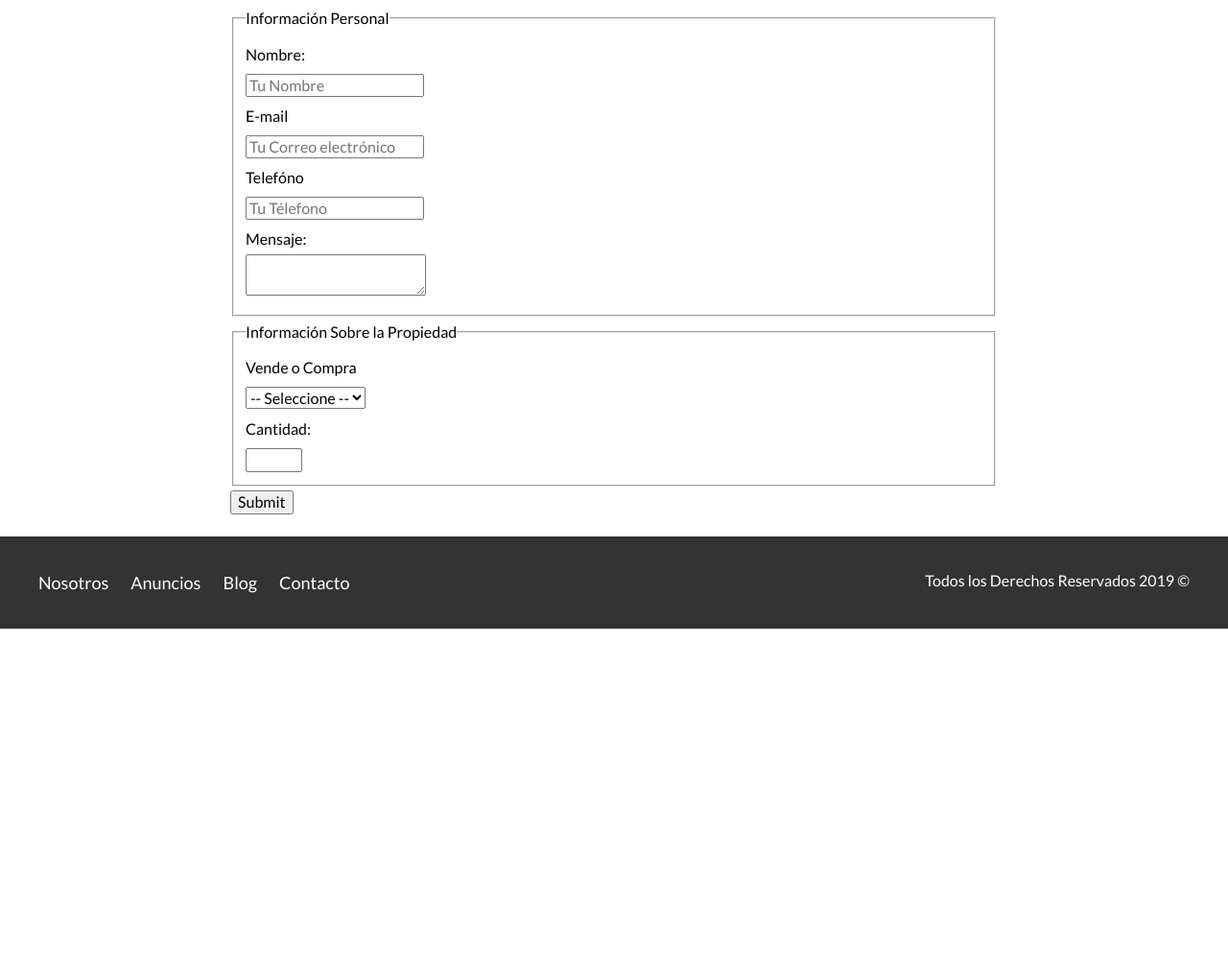
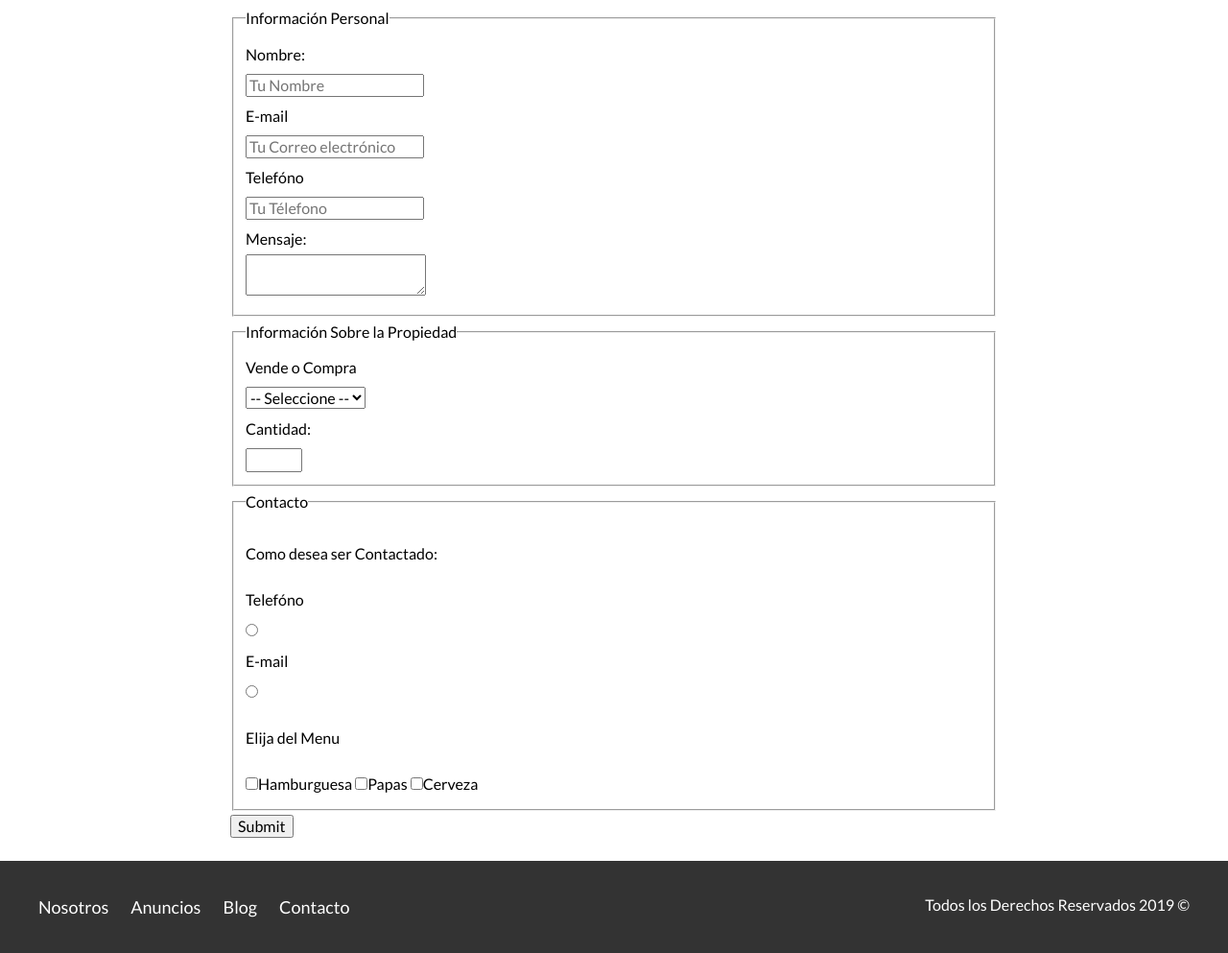
Before and after one commit to mendezmarquina/Udemy-ProyectoBienesRaices, a plain HTML site: page contacto.html in a window 1280 px wide. Shown: the part 386-1379 px from the top of the page at 96% size. Before the commit the page ends 1041 px from the top, so only its background shows below. Drawn offline with Linux system fonts and the light colour scheme.

Commit message:
60. Radio Buttons y checkbox

```diff
--- a/contacto.html
+++ b/contacto.html
@@ -50,6 +50,7 @@
             </fieldset>
 
             <fieldset>
+
                 <legend>Información Sobre la Propiedad</legend>
                 <label for="opciones">Vende o Compra</label>
                 <select id="opciones">
@@ -63,6 +64,25 @@
 
             </fieldset>
 
+            <fieldset>
+
+                <legend>Contacto</legend>
+
+                <p>Como desea ser Contactado:</p>
+                <label for="telefono">Telefóno</label>
+                <input type="radio" name="contacto" value="telefono" id="telefono">
+
+                <label for="correo">E-mail</label>
+                <input type="radio" name="contacto" value="correo" id="correo">
+
+                <p>Elija del Menu</p>
+                <input type="checkbox" name="orden" value="hamburguesa">Hamburguesa
+                <input type="checkbox" name="orden" value="papas">Papas
+                <input type="checkbox" name="orden" value="cerveza">Cerveza
+
+
+
+            </fieldset>
             <input type="submit">
 
         </form>
```
